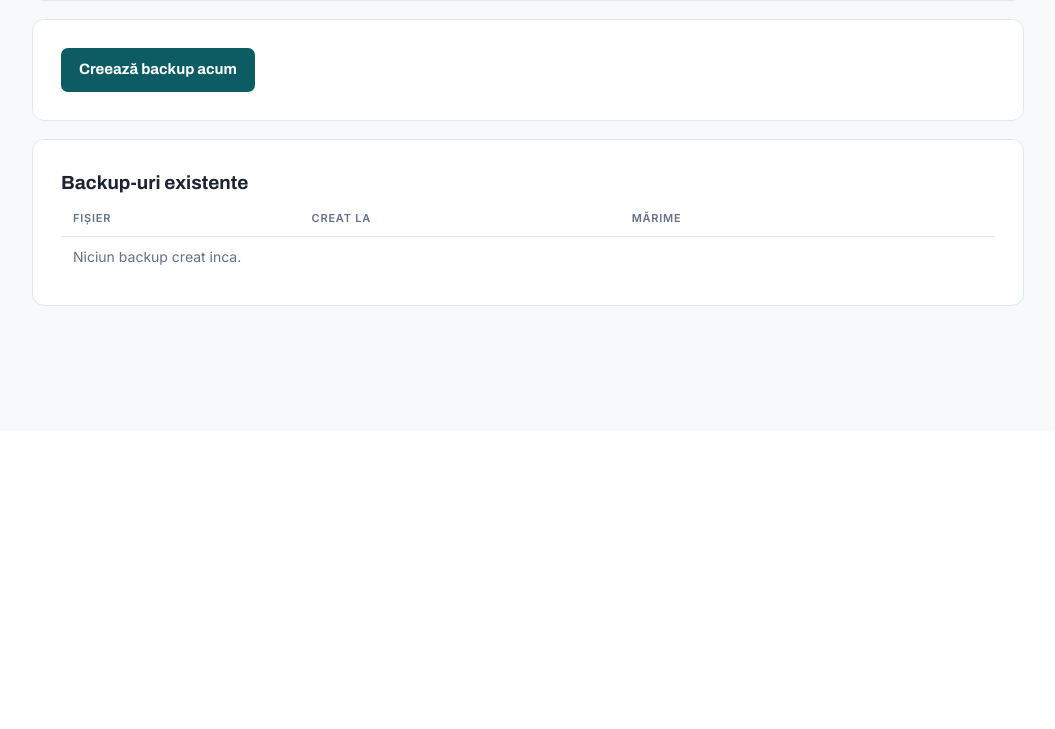
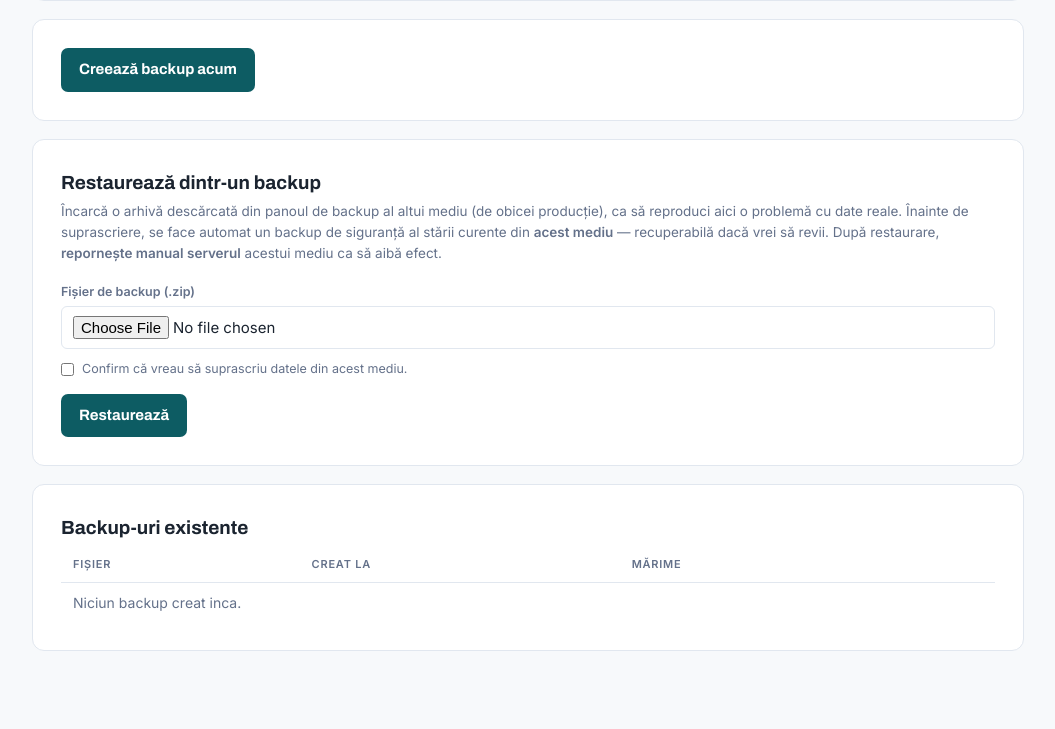
Before and after one commit to JacobFrye091/e-TVA-Reconciliere, a Flask app: page /master/backup in a window 1280 px wide. Shown: the part 369-1098 px from the top of the page, without its empty margins (112-1167 px from the left). Before the commit the page ends 675 px from the top, so only its background shows below. Run offline with Flask 3, Linux system fonts and the light colour scheme; the visitor is signed in with stand-in values (Sample User, id 1); tables that the repository leaves empty hold one stand-in row (values such as "Sample post"); parts of the project's set-up code (start-up, migrations or seed data) failed here and were passed over.

Commit message:
Add restore-from-backup for reproducing production bugs in dev/testare
Master can upload a backup archive (downloaded from another environment,
usually productie) and restore it into the current one - hard-blocked in
productie via pipeline.own_environment(), requires an explicit confirm
checkbox, and takes a safety snapshot of the current state first via the
existing create_backup.

Restoring overwrites portal.db/firm_*.db on disk, so the route closes
every connection this process holds before doing it - os.replace() can't
swap a file Windows still has open, and leaving connections "working" on
pre-restore content indefinitely isn't honest either. The rest of the
response is a plain page instead of a redirect, since a redirect's
follow-up request would hit current_user()'s now-closed connection.

```diff
--- a/portal/app.py
+++ b/portal/app.py
@@ -1329,6 +1329,7 @@ def create_app(data_dir: str, enable_backup_scheduler: bool = False) -> Flask:
             return redirect(url_for("login"))
         return render_template(
             "master_backup.html", user=user, backups=backup_mod.list_backups(data_dir),
+            mediu=pipeline.own_environment(),
             eroare=request.args.get("eroare"), mesaj=request.args.get("mesaj"))
 
     @app.post("/master/backup/creeaza")
@@ -1358,6 +1359,59 @@ def create_app(data_dir: str, enable_backup_scheduler: bool = False) -> Flask:
         if path is None:
             return redirect(url_for("master_backup", eroare="Backup inexistent."))
         return send_file(path, as_attachment=True, download_name=path.name)
+
+    @app.post("/master/backup/restaureaza")
+    def restaureaza_backup():
+        user = current_user()
+        if user is None or not user["is_master"]:
+            return redirect(url_for("login"))
+        if pipeline.own_environment() == "productie":
+            return redirect(url_for(
+                "master_backup",
+                eroare="Restaurarea e dezactivata in productie - ar suprascrie datele live."))
+        if request.form.get("confirm") != "da":
+            return redirect(url_for(
+                "master_backup", eroare="Trebuie sa confirmi explicit inainte de restaurare."))
+        fisier = request.files.get("fisier")
+        if fisier is None or not fisier.filename:
+            return redirect(url_for("master_backup", eroare="Alege un fisier de backup (.zip)."))
+        try:
+            backup_mod.validate_backup_zip(fisier)
+        except backup_mod.BackupError as e:
+            return redirect(url_for("master_backup", eroare=f"Restaurare esuata: {e}"))
+        try:
+            # Safety snapshot of this environment's current state first -
+            # already inside the per-request db_lock (see _acquire_db_lock).
+            backup_mod.create_backup(data_dir)
+            backup_mod.prune_old_backups(data_dir)
+        except OSError as e:
+            return redirect(url_for("master_backup", eroare=f"Backup de siguranta esuat: {e}"))
+        _log_master_action(user, "backup_restaurat", fisier.filename)
+
+        # Restoring overwrites portal.db/firm_*.db on disk, so every open
+        # connection this process holds must close first - os.replace()
+        # can't swap a file Windows still has open, and even on POSIX a
+        # connection left open would keep reading pre-restore content
+        # forever without ever really being "stale". Once closed, nothing
+        # in this process can touch the database again until it's
+        # restarted, so the rest of this response is deliberately a plain
+        # page instead of a redirect - a redirect's follow-up GET would
+        # hit current_user()'s now-closed connection and crash.
+        conn.close()
+        for fc in firm_conns.values():
+            fc.close()
+        firm_conns.clear()
+        try:
+            backup_mod.restore_backup(data_dir, fisier)
+        except (OSError, backup_mod.BackupError) as e:
+            return (f"<h1>Restaurare partial esuata</h1><p>{e}</p>"
+                   "<p>Conexiunile catre baza de date sunt deja inchise - "
+                   "<b>reporneste serverul acestui mediu</b> indiferent de rezultat.</p>", 500)
+        return ("<h1>Backup restaurat</h1>"
+               "<p>Fisierele au fost inlocuite pe disc. "
+               "<b>Reporneste manual serverul acestui mediu</b> ca sa aiba efect - "
+               "orice alta actiune in aceasta sesiune va esua pana atunci, pentru ca "
+               "aplicatia tine conexiunile catre bazele de date deja deschise.</p>", 200)
 
     # ---------- master: dev/testare/productie pipeline ----------
     @app.get("/master/pipeline")
--- a/portal/backup.py
+++ b/portal/backup.py
@@ -8,8 +8,10 @@ secret.key. That same completeness is why a backup file is exactly as
 sensitive as the data_dir itself: whoever holds it can decrypt every firm's
 data, so it must never be emailed unencrypted or left on a shared drive.
 """
+import os
 import pathlib
 import re
+import tempfile
 import threading
 import time
 import traceback
@@ -22,6 +24,10 @@ RETRY_INTERVAL_SECONDS = 3600
 KEEP_BACKUPS = 20
 
 _NAME_RE = re.compile(r"^etva-backup-(\d{8}-\d{6})\.zip$")
+
+
+class BackupError(Exception):
+    pass
 
 
 def _backups_dir(data_dir: str) -> pathlib.Path:
@@ -48,6 +54,50 @@ def create_backup(data_dir: str) -> pathlib.Path:
                 continue
             zf.write(path, path.relative_to(src))
     return out_path
+
+
+def validate_backup_zip(fisier) -> None:
+    """Raises BackupError if `fisier` doesn't look like one of our own
+    backups (no portal.db inside). Only reads the zip's directory listing -
+    touches nothing on disk - so a caller can check this before deciding to
+    commit to a destructive restore (e.g. before closing the app's live
+    database connections, see restore_backup below). Rewinds `fisier` back
+    to the start afterwards so it can be read again."""
+    with zipfile.ZipFile(fisier) as zf:
+        if "portal.db" not in zf.namelist():
+            raise BackupError(
+                "Fisierul nu pare un backup valid - lipseste portal.db.")
+    fisier.seek(0)
+
+
+def restore_backup(data_dir: str, fisier) -> None:
+    """Overwrites data_dir's contents with a previously-downloaded backup
+    zip - the inverse of create_backup. `fisier` is any file-like object
+    zipfile can read (e.g. a Flask FileStorage from request.files).
+
+    Extracts into a temp directory on the *same* filesystem as data_dir,
+    then swaps each file into place with os.replace() - an atomic rename,
+    never a truncate-in-place (which could hand a live connection a
+    half-written page). This still requires portal.db and any firm_*.db
+    to be closed by the caller first: POSIX allows renaming over an open
+    file, but Windows' os.replace() raises PermissionError if the
+    destination is open by the same process - so the caller (the
+    /master/backup/restaureaza route) closes every connection before
+    calling this, making "restart the server" a hard requirement
+    everywhere, not a Windows-only workaround.
+    """
+    validate_backup_zip(fisier)
+    dest_root = pathlib.Path(data_dir)
+    with zipfile.ZipFile(fisier) as zf, \
+         tempfile.TemporaryDirectory(dir=str(dest_root)) as tmp:
+        tmp_path = pathlib.Path(tmp)
+        zf.extractall(tmp_path)
+        for extracted in tmp_path.rglob("*"):
+            if extracted.is_dir():
+                continue
+            dest = dest_root / extracted.relative_to(tmp_path)
+            dest.parent.mkdir(parents=True, exist_ok=True)
+            os.replace(extracted, dest)
 
 
 def list_backups(data_dir: str) -> list[dict]:
--- a/portal/pipeline.py
+++ b/portal/pipeline.py
@@ -96,6 +96,22 @@ def running_vs_current() -> dict:
     }
 
 
+def own_environment() -> str | None:
+    """Which of dev/testare/productie this running process's own worktree
+    is, by matching _OWN_REPO against the known paths - or None if it
+    doesn't resolve to any of them (e.g. a throwaway test/dev data dir).
+    Used to hard-block operations (like restoring a backup) that must
+    never run against productie, regardless of what the operator uploads."""
+    paths = _repo_paths()
+    for env, path in paths.items():
+        try:
+            if path.resolve() == _OWN_REPO.resolve():
+                return env
+        except OSError:
+            continue
+    return None
+
+
 def branch_info(env: str) -> dict:
     """Current commit/subject/date/path for one environment, plus whether
     its worktree exists on disk at all."""
--- a/portal/templates/master_backup.html
+++ b/portal/templates/master_backup.html
@@ -39,6 +39,31 @@ a.mic:hover { background:var(--paper); }
   </div>
 
   <div class="card">
+    <h2>Restaurează dintr-un backup</h2>
+    {% if mediu == 'productie' %}
+    <p class="sub">Dezactivat aici — acesta este mediul de <b>producție</b>,
+      cu date live. Restaurarea e disponibilă doar din dev sau testare, ca
+      să reproduci un bug de producție într-un mediu de test, nu invers.</p>
+    {% else %}
+    <p class="sub">Încarcă o arhivă descărcată din panoul de backup al altui
+      mediu (de obicei producție), ca să reproduci aici o problemă cu date
+      reale. Înainte de suprascriere, se face automat un backup de siguranță
+      al stării curente din <b>{{ mediu or 'acest mediu' }}</b> — recuperabilă
+      dacă vrei să revii. După restaurare, <b>repornește manual serverul</b>
+      acestui mediu ca să aibă efect.</p>
+    <form method="post" action="/master/backup/restaureaza" enctype="multipart/form-data">
+      <label for="fFisier">Fișier de backup (.zip)</label>
+      <input id="fFisier" name="fisier" type="file" accept=".zip" required>
+      <label style="display:flex;align-items:center;gap:8px;margin-top:10px;font-weight:normal">
+        <input type="checkbox" name="confirm" value="da" required style="width:auto">
+        Confirm că vreau să suprascriu datele din {{ mediu or 'acest mediu' }}.
+      </label>
+      <button type="submit" style="margin-top:10px">Restaurează</button>
+    </form>
+    {% endif %}
+  </div>
+
+  <div class="card">
     <h2>Backup-uri existente</h2>
     <table>
       <tr><th>Fișier</th><th>Creat la</th><th>Mărime</th><th></th></tr>
```
Also changed, not shown: tests/test_backup.py (+53 -0 lines), tests/test_pipeline.py (+15 -0 lines), tests/test_portal.py (+97 -0 lines).
